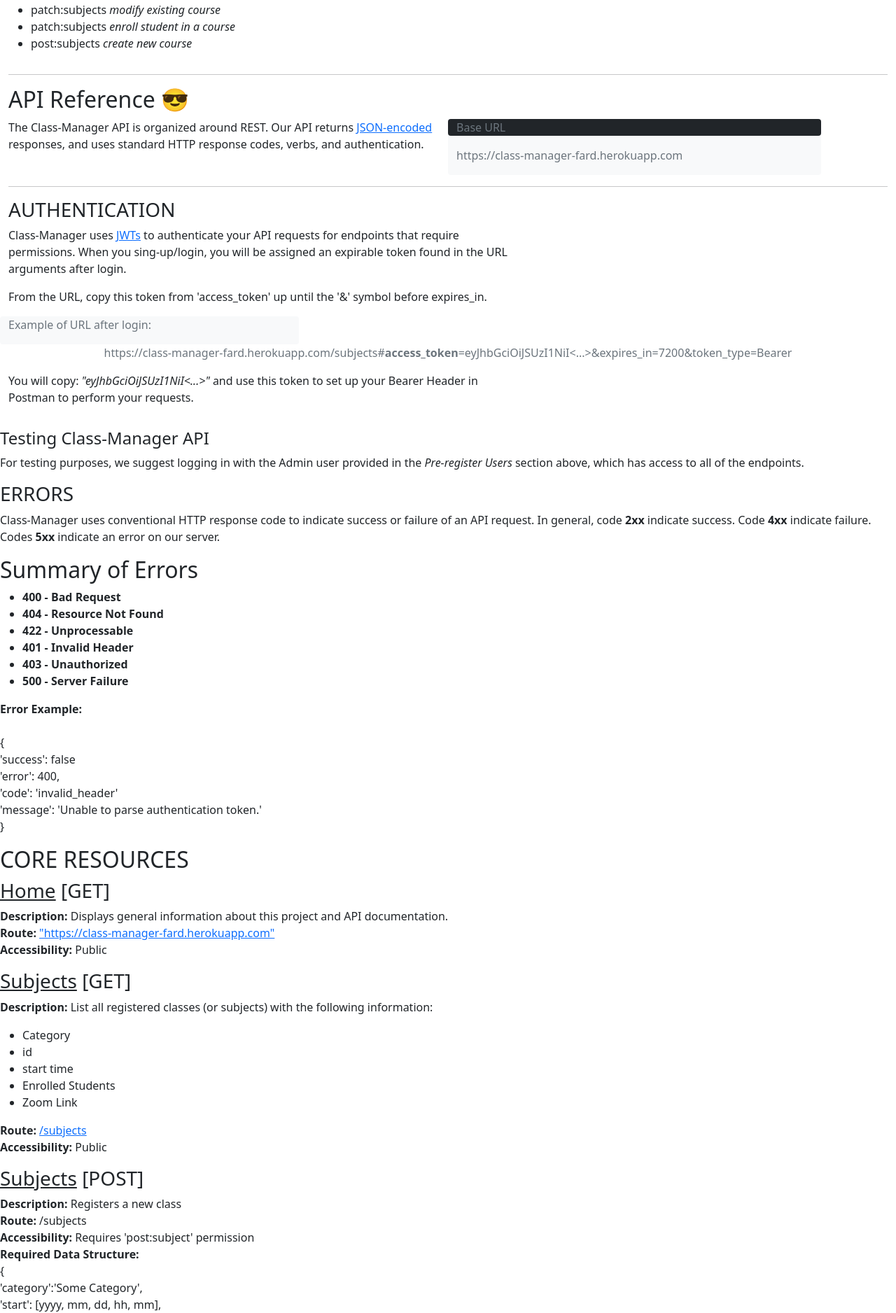
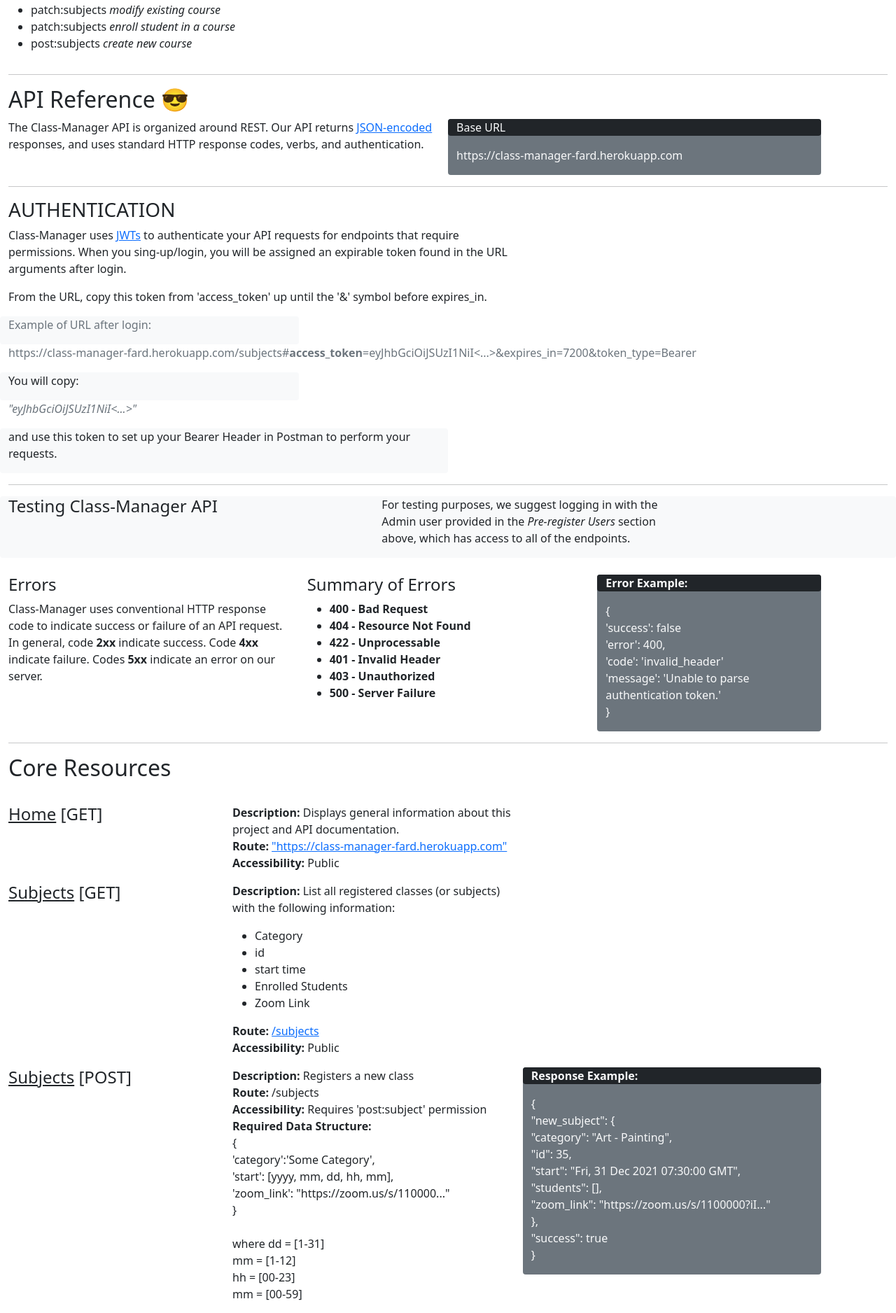
Before and after one commit to Frodriguez9/class-manager, a Flask app: page / in a window 1280 px wide. Shown: the part 1250-3126 px from the top of the page at 70% size. Run offline with Flask 2, Linux system fonts and the light colour scheme.

Commit message:
add css styling

```diff
--- a/general/templates/general/api_instructions.html
+++ b/general/templates/general/api_instructions.html
@@ -21,9 +21,9 @@
       </div>
 
       <div class="col-sm-5">
-        <div class="row bg-light rounded">
-            <p class="text-secondary bg-dark rounded"> Base URL</p>
-            <p class="text-secondary">https://class-manager-fard.herokuapp.com</p>
+        <div class="row bg-secondary rounded">
+            <p class="text-light bg-dark rounded"> Base URL</p>
+            <p class="text-light">https://class-manager-fard.herokuapp.com</p>
         </div>
       </div>
     </div>
@@ -58,48 +58,65 @@
       </div>
     </div>
 
-    <div class="row justify-content-center">
-      <div class="col-auto">
+    <div class="row">
         <p class="text-secondary">
           https://class-manager-fard.herokuapp.com/subjects#<b>access_token</b>=eyJhbGciOiJSUzI1NiI<...>&expires_in=7200&token_type=Bearer
         </p>
     </div>
+
+    <div class="row">
+      <div class="col-sm-4 bg-light rounded">
+        <p>You will copy:</p>
+      </div>
     </div>
 
     <div class="row">
-      <div class="col-sm-7">
-        <p>
-          You will copy: <i>"eyJhbGciOiJSUzI1NiI<...>"</i> and use this token
-          to set up your Bearer Header in Postman to perform your requests.
+        <p class="text-secondary">
+          <i>"eyJhbGciOiJSUzI1NiI<...>"</i>
         </p>
+    </div>
+
+    <div class="row">
+      <div class="col-sm-6 bg-light rounded">
+        <p>and use this token
+        to set up your Bearer Header in Postman to perform your requests.</p>
       </div>
     </div>
 
   </div>
 
+  <div class="container-fluid">
 
+    <hr>
 
-  </p>
-
-    <div class=div-submain-API id="Authentication-div">
-
+    <div class="row bg-light rounded">
+      <div class="col-sm-5">
         <h4>Testing Class-Manager API</h4>
+      </div>
+      <div class="col-sm-4">
         <p>
           For testing purposes, we suggest logging in with the Admin user
           provided in the <i>Pre-register Users</i> section above, which
           has access to all of the endpoints.
         </p>
       </div>
+    </div>
 
-    <div class=div-submain-API id="errors-div">
-      <h3>ERRORS</h3>
+    <br>
+
+    <div class="row">
+      <div class="col-sm-4">
+        <h4>Errors</h4>
         <p>
           Class-Manager uses conventional HTTP response code to indicate success
           or failure of an API request. In general, code <b>2xx</b> indicate
           success. Code <b>4xx</b> indicate failure. Codes <b>5xx</b> indicate
           an error on our server.
         </p>
-      <h2>Summary of Errors</h2>
+      </div>
+
+      <div class="col-sm-4">
+        <h4>Summary of Errors</h4>
         <ul>
           <li><b>400 - Bad Request</b></li>
           <li><b>404 - Resource Not Found</b></li>
@@ -108,21 +125,38 @@
           <li><b>403 - Unauthorized</b></li>
           <li><b>500 - Server Failure</b></li>
         </ul>
+      </div>
 
-      <p>
-        <b>Error Example:</b> <br><br>
+      <div class="col-sm-3">
+        <div class="row bg-secondary rounded">
+          <p class="text-light bg-dark rounded"><b>Error Example:</b></p>
+          <p class="text-light">
             { <br>
               'success': false <br>
                'error': 400, <br>
                'code': 'invalid_header' <br>
               'message': 'Unable to parse authentication token.' <br>
             } <br>
+          </p>
+        </div>
+      </div>
     </div>
 
-    <h2>CORE RESOURCES</h2>
+  </div>
 
-    <div class=div-submain-API id="subjects-div">
-      <h3><u>Home</u> [GET]</h3>
+  <div class="container-fluid"> <!-- from this point on, all rows belong to the same container -->
+
+    <hr>
+    <h2>Core Resources</h2>
+
+    <br> <!-- TODO: change for css padding/margin -->
+
+    <div class="row">
+      <div class="col-sm-3">
+        <h4><u>Home</u> [GET]</h4>
+      </div>
+
+      <div class="col-sm-4">
         <p>
           <b>Description:</b> Displays general information about this project
           and API documentation. <br>
@@ -132,9 +166,14 @@
           <b>Accessibility:</b> Public
         </p>
       </div>
+    </div>
 
-    <div class=div-submain-API id="subjects-div">
-      <h3><u>Subjects</u> [GET]</h3>
+    <div class="row">
+      <div class="col-sm-3">
+        <h4><u>Subjects</u> [GET]</h4>
+      </div>
+
+      <div class="col-sm-4">
         <p>
           <b>Description:</b> List all registered classes (or subjects) with
             the following information:
@@ -152,9 +191,14 @@
           <b>Accessibility:</b> Public
         </p>
       </div>
+    </div>
 
-    <div class=div-submain-API id="subjects-div">
-      <h3><u>Subjects</u> [POST]</h3>
+    <div class="row">
+      <div class="col-md-3">
+        <h4><u>Subjects</u> [POST]</h4>
+      </div>
+
+      <div class="col-md-4">
         <p>
           <b>Description:</b> Registers a new class <br>
 
@@ -173,34 +217,14 @@
                  where dd = [1-31] <br>
                        mm = [1-12] <br>
                        hh = [00-23] <br>
-                     mm = [00-59] <br>
+                       mm = [00-59]
         </p>
       </div>
 
-    <div class=div-submain-API id="subjects-div">
-      <h3><u>Subjects</u> [POST]</h3>
-      <p>
-        <b>Description:</b> Registers a new class <br>
-
-        <b>Route:</b> /subjects<br>
-
-        <b>Accessibility:</b> Requires 'post:subject' permission <br>
-
-        <b>Required Data Structure:</b> <br>
-
-              { <br>
-               'category':'Some Category', <br>
-               'start': [yyyy, mm, dd, hh, mm], <br>
-               'zoom_link': "https://zoom.us/s/110000..." <br>
-               } <br><br>
-
-               where dd = [1-31] <br>
-                     mm = [1-12] <br>
-                     hh = [00-23] <br>
-                     mm = [00-59] <br><br>
-
-        <b>Response Example:</b> <br>
-
+      <div class="col-md-4">
+        <div class="row bg-secondary rounded">
+          <p class="text-light bg-dark rounded"><b>Response Example:</b></p>
+          <p class="text-light">
             {<br>
               "new_subject": { <br>
                   "category": "Art - Painting", <br>
@@ -213,9 +237,15 @@
             } <br>
           </p>
         </div>
+      </div>
+    </div>
 
-    <div class=div-submain-API id="subjects-div">
-      <h3><u>Subjects</u> [PATCH]</h3>
+    <div class="row">
+      <div class="col-md-3">
+        <h4><u>Subjects</u> [PATCH]</h4>
+      </div>
+
+      <div class="col-md-4">
         <p>
           <b>Description:</b> Edit an existing class (subject) <br>
 
@@ -236,10 +266,14 @@
                  where dd = [1-31] <br>
                        mm = [1-12] <br>
                        hh = [00-23] <br>
-                     mm = [00-59] <br><br>
+                       mm = [00-59]
+        </p>
+      </div>
 
-        <b>Response Example:</b> <br>
-
+      <div class="col-md-4">
+        <div class="row bg-secondary rounded">
+          <p class="text-light bg-dark rounded"><b>Response Example:</b></p>
+          <p class="text-light">
             { <br>
               "success": true, <br>
               "updated_info": { <br>
@@ -249,12 +283,18 @@
                 "students": [], <br>
                 "zoom_link": "https://zoom.us/s/1100000?iIifQ.w" <br>
               } <br>
-        } <br>
+            }
           </p>
         </div>
+      </div>
+    </div>
 
-    <div class=div-submain-API id="subjects-div">
-      <h3><u>Subjects</u> [DELETE]</h3>
+    <div class="row">
+      <div class="col-md-3">
+        <h4><u>Subjects</u> [DELETE]</h4>
+      </div>
+
+      <div class="col-md-4">
         <p>
           <b>Description:</b> Eliminates a class (subject) from the database <br>
 
@@ -263,18 +303,28 @@
           <b>Accessibility:</b> Requires 'delete:subjects' permission <br>
 
           <b>Required Data Structure:</b> <br>
-              Subject_id in url argument <br><br>
-
-        <b>Response Example:</b> <br>
-
-        { <br>
-          "success": true, <br>
-        } <br>
+                Subject_id in url argument
         </p>
       </div>
 
-    <div class=div-submain-API id="subjects-div">
-      <h3><u>Students</u> [POST]</h3>
+      <div class="col-md-4">
+        <div class="row bg-secondary rounded">
+          <p class="text-light bg-dark rounded"><b>Response Example:</b></p>
+          <p class="text-light">
+            { <br>
+              "success": true <br>
+            }
+          </p>
+        </div>
+      </div>
+    </div>
+
+    <div class="row">
+      <div class="col-md-3">
+        <h4><u>Students</u> [POST]</h4>
+      </div>
+
+      <div class="col-md-4">
         <p>
           <b>Description:</b> Creates a new student (user) <br>
 
@@ -286,11 +336,14 @@
               { <br>
                "name": "Tim", <br>
                "last_name": "Cook" <br>
-            } <br><br>
+              }
+        </p>
+      </div>
 
-
-        <b>Response Example:</b> <br>
-
+      <div class="col-md-4">
+        <div class="row bg-secondary rounded">
+          <p class="text-light bg-dark rounded"><b>Response Example:</b></p>
+          <p class="text-light">
             { <br>
               "new_student": { <br>
                   "id": 29, <br>
@@ -298,12 +351,20 @@
                   "name": "Tim" <br>
               }, <br>
               "success": true <br>
-        } <br>
+            }
           </p>
         </div>
+      </div>
+    </div>
 
-    <div class=div-submain-API id="subjects-div">
-      <h3><u>Students/&lt;int student_id&gt;</u> [POST]</h3>
+    <br> <!-- TODO: change for some ccs styling -->
+
+    <div class="row">
+      <div class="col-md-3">
+        <h4><u>Students/&lt;int student_id&gt;</u> [POST]</h4>
+      </div>
+
+      <div class="col-md-4">
         <p>
           <b>Description:</b> Enrolls student into a class <br>
 
@@ -316,27 +377,38 @@
 
               { <br>
                "subject_id": "35", <i>required</i><br>
-            } <br><br>
+              }
+        </p>
+      </div>
 
-
-        <b>Response Example:</b> <br>
-
+      <div class="col-md-4">
+        <div class="row bg-secondary rounded">
+          <p class="text-light bg-dark rounded"><b>Response Example:</b></p>
+          <p class="text-light">
             { <br>
               "students": [ <br>
                   { <br>
                       "id": 3, <br>
-                  "last_name": "student3", <br>
-                  "name": "student3" <br>
+                      "last_name": "Musk", <br>
+                      "name": "Elon" <br>
                   } <br>
               ], <br>
               "subject_id": 35, <br>
               "success": true <br>
-        } <br>
+            }
           </p>
         </div>
+      </div>
+    </div>
 
-    <div class=div-submain-API id="subjects-div">
-      <h3><u>Subject/&lt;int subject_id&gt;/students</u> [GET]</h3>
+    <br> <!-- TODO: change for some ccs styling -->
+
+    <div class="row">
+      <div class="col-md-3">
+        <h4><u>Subject/&lt;int subject_id&gt;/students</u> [GET]</h4>
+      </div>
+
+      <div class="col-md-4">
         <p>
           <b>Description:</b> Query all students enrolled in an specific class <br>
 
@@ -345,10 +417,14 @@
           <b>Accessibility:</b> Requires 'get:students' permission <br>
 
           <b>Required Data Structure:</b> <br>
-            subject_id in url argument <br><br>
+              subject_id in url argument
+        </p>
+      </div>
 
-        <b>Response Example:</b> <br>
-
+      <div class="col-md-4">
+        <div class="row bg-secondary rounded">
+          <p class="text-light bg-dark rounded"><b>Response Example:</b></p>
+          <p class="text-light">
             { <br>
               "category": "Art -  Painting", <br>
               "students": [ <br>
@@ -360,10 +436,13 @@
               ], <br>
               "subject_id": 35, <br>
               "success": true <br>
-            } <br>
+            }
           </p>
+        </div>
+      </div>
     </div>
 
   </div>
 
+
 {% endblock %}
--- a/general/templates/general/index.html
+++ b/general/templates/general/index.html
@@ -178,7 +178,7 @@
         </div>
       </div>
 
-      <div class="row"> <br></div> <!-- create -->
+      <div class="row"> <br></div> <!-- create space -->
 
       <div class="row">
         <div class="col-sm-6">
```
Lines whose indentation alone changed are shown as unchanged.
